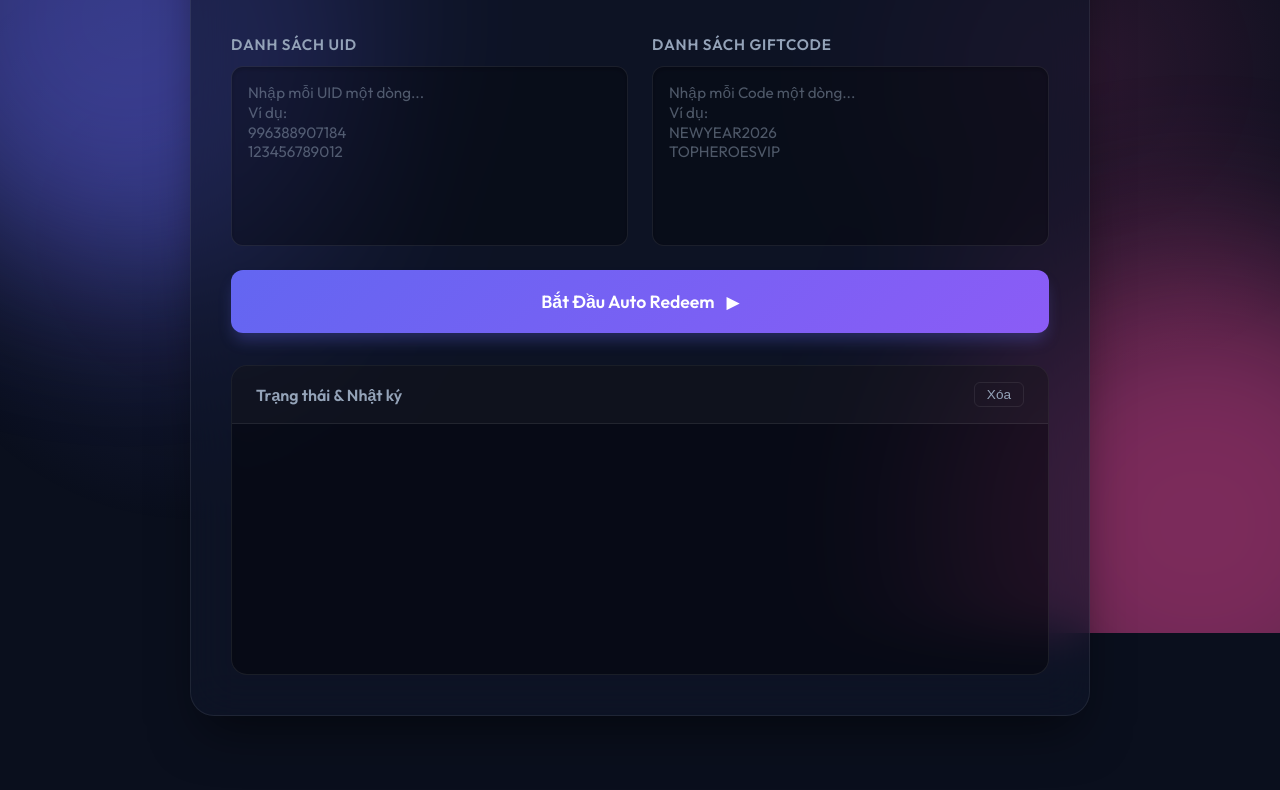
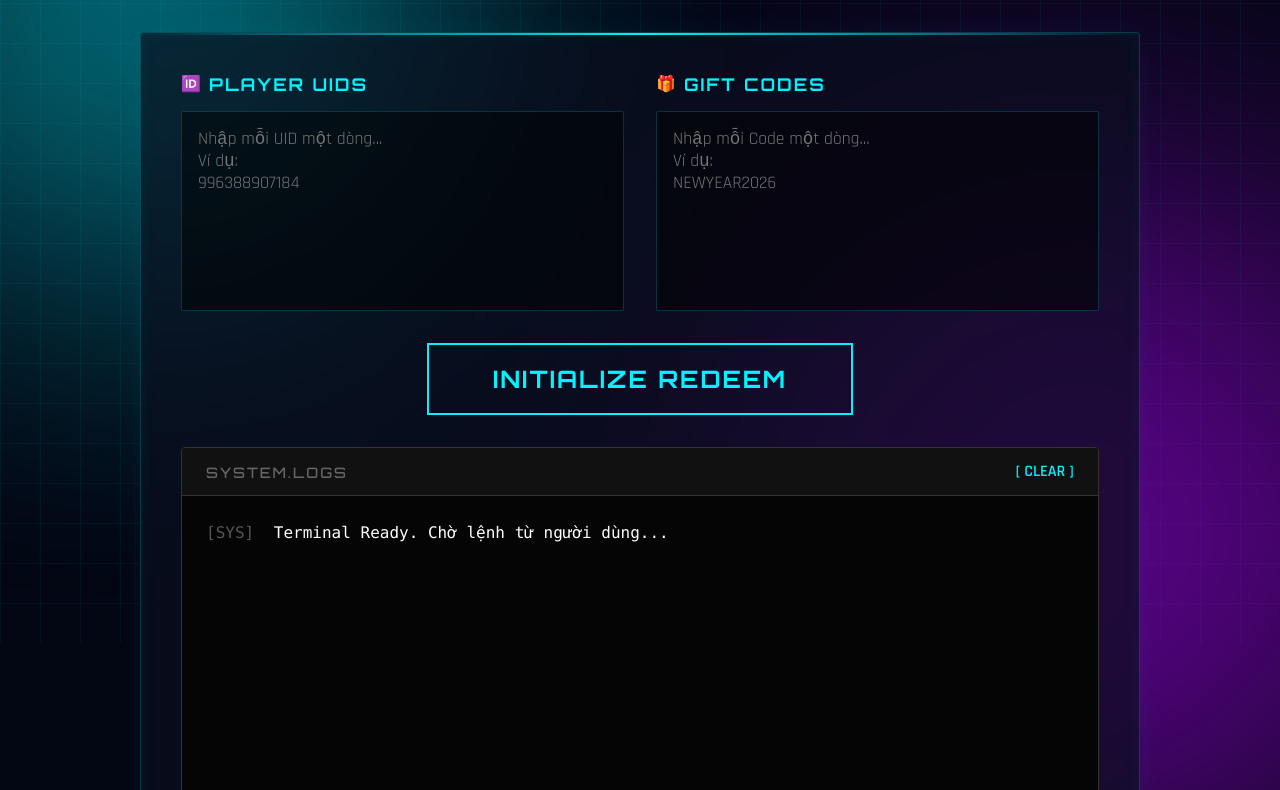
Before and after one commit to namha-MG/topheroes-redeem, a plain HTML site: page index.html in a window 1280 px wide. Shown: the part 167-957 px from the top of the page. Before the commit the page ends 915 px from the top, so only its background shows below. Drawn offline with Linux system fonts and the light colour scheme.

Commit message:
feat: upgrade UI to cyberpunk gaming style

```diff
--- a/index.html
+++ b/index.html
@@ -3,44 +3,57 @@
 <head>
     <meta charset="UTF-8">
     <meta name="viewport" content="width=device-width, initial-scale=1.0">
-    <title>TopHeroes Auto Redeem</title>
-    <link href="https://fonts.googleapis.com/css2?family=Outfit:wght@300;400;600;800&display=swap" rel="stylesheet">
+    <title>TopHeroes Auto Redeem Pro</title>
+    <link rel="preconnect" href="https://fonts.googleapis.com">
+    <link rel="preconnect" href="https://fonts.gstatic.com" crossorigin>
+    <link href="https://fonts.googleapis.com/css2?family=Orbitron:wght@500;700;900&family=Rajdhani:wght@400;500;600;700&display=swap" rel="stylesheet">
     <link rel="stylesheet" href="style.css">
 </head>
 <body>
-    <div class="background-animation"></div>
+    <div class="cyber-grid"></div>
+    <div class="glow-orb orb-1"></div>
+    <div class="glow-orb orb-2"></div>
 
-    <div class="container glass-panel">
-        <header>
-            <h1>TopHeroes <span>Auto Redeem</span></h1>
-            <p>Công cụ tự động đăng nhập và nhập Giftcode</p>
+    <div class="app-wrapper">
+        <header class="cyber-header">
+            <h1 class="glitch-text" data-text="TOPHEROES">TOPHEROES</h1>
+            <h2 class="sub-heading">AUTO REDEEM <span>SYSTEM</span></h2>
         </header>
 
-        <div class="main-content">
-            <div class="input-group">
-                <div class="input-col">
-                    <label for="uids">Danh sách UID</label>
-                    <textarea id="uids" placeholder="Nhập mỗi UID một dòng...&#10;Ví dụ:&#10;996388907184&#10;123456789012"></textarea>
+        <div class="main-dashboard">
+            <div class="input-section">
+                <div class="input-card">
+                    <div class="card-header">
+                        <span class="icon">🆔</span>
+                        <h3>PLAYER UIDS</h3>
+                    </div>
+                    <textarea id="uids" class="cyber-input" placeholder="Nhập mỗi UID một dòng...&#10;Ví dụ:&#10;996388907184"></textarea>
                 </div>
 
-                <div class="input-col">
-                    <label for="codes">Danh sách Giftcode</label>
-                    <textarea id="codes" placeholder="Nhập mỗi Code một dòng...&#10;Ví dụ:&#10;NEWYEAR2026&#10;TOPHEROESVIP"></textarea>
+                <div class="input-card">
+                    <div class="card-header">
+                        <span class="icon">🎁</span>
+                        <h3>GIFT CODES</h3>
+                    </div>
+                    <textarea id="codes" class="cyber-input" placeholder="Nhập mỗi Code một dòng...&#10;Ví dụ:&#10;NEWYEAR2026"></textarea>
                 </div>
             </div>
 
-            <button id="startBtn" onclick="startRedeem()">
-                <span class="btn-text">Bắt Đầu Auto Redeem</span>
-                <span class="btn-icon">▶</span>
-            </button>
-        </div>
+            <div class="action-section">
+                <button id="startBtn" class="cyber-btn" onclick="startRedeem()">
+                    <span class="btn-text">INITIALIZE REDEEM</span>
+                </button>
+            </div>
 
-        <div class="log-container">
-            <div class="log-header">
-                <h3>Trạng thái & Nhật ký</h3>
-                <button class="clear-log" onclick="clearLogs()">Xóa</button>
+            <div class="terminal-section">
+                <div class="terminal-header">
+                    <div class="terminal-title">SYSTEM.LOGS</div>
+                    <button class="clear-btn" onclick="clearLogs()">[ CLEAR ]</button>
+                </div>
+                <div id="logBox" class="terminal-body">
+                    <div class="log-entry info"><span class="time">[SYS]</span> Terminal Ready. Chờ lệnh từ người dùng...</div>
+                </div>
             </div>
-            <div id="logBox" class="log-box"></div>
         </div>
     </div>
 
--- a/style.css
+++ b/style.css
@@ -1,19 +1,17 @@
 :root {
-    --bg-dark: #0a0f1d;
-    --primary: #6366f1;
-    --primary-hover: #4f46e5;
-    --secondary: #ec4899;
-    --accent: #8b5cf6;
-    --text-main: #f8fafc;
-    --text-muted: #94a3b8;
-    --glass-bg: rgba(15, 23, 42, 0.6);
-    --glass-border: rgba(255, 255, 255, 0.08);
-    --input-bg: rgba(0, 0, 0, 0.3);
+    --bg-color: #030613;
+    --grid-color: rgba(0, 243, 255, 0.05);
+    --primary: #00f3ff;
+    --secondary: #ff003c;
+    --accent: #b500ff;
+    --text-main: #e0f2fe;
+    --text-dim: #7dd3fc;
+    --panel-bg: rgba(10, 15, 30, 0.7);
+    --border-color: rgba(0, 243, 255, 0.2);
 
-    --success: #10b981;
-    --error: #ef4444;
-    --info: #3b82f6;
-    --warning: #f59e0b;
+    --success: #00ff88;
+    --error: #ff003c;
+    --warning: #ffb800;
 }
 
 * {
@@ -23,294 +21,265 @@
 }
 
 body {
-    font-family: 'Outfit', sans-serif;
-    background-color: var(--bg-dark);
+    background-color: var(--bg-color);
     color: var(--text-main);
+    font-family: 'Rajdhani', sans-serif;
     min-height: 100vh;
     display: flex;
     justify-content: center;
     align-items: center;
+    overflow-x: hidden;
     padding: 2rem;
-    position: relative;
-    overflow-x: hidden;
 }
 
 /* Background Effects */
-.background-animation {
+.cyber-grid {
     position: fixed;
-    top: 0;
-    left: 0;
-    width: 100vw;
-    height: 100vh;
-    z-index: -1;
-    overflow: hidden;
-    background: radial-gradient(circle at 15% 50%, rgba(99, 102, 241, 0.15), transparent 25%),
-                radial-gradient(circle at 85% 30%, rgba(236, 72, 153, 0.15), transparent 25%);
+    top: 0; left: 0; right: 0; bottom: 0;
+    background-image:
+        linear-gradient(var(--grid-color) 1px, transparent 1px),
+        linear-gradient(90deg, var(--grid-color) 1px, transparent 1px);
+    background-size: 40px 40px;
+    z-index: -2;
+    perspective: 1000px;
+    transform-origin: center top;
+    animation: gridMove 20s linear infinite;
 }
 
-.background-animation::before, .background-animation::after {
-    content: '';
-    position: absolute;
-    width: 60vh;
-    height: 60vh;
-    border-radius: 50%;
-    filter: blur(80px);
-    opacity: 0.5;
-    animation: float 10s infinite ease-in-out alternate;
+@keyframes gridMove {
+    0% { transform: translateY(0); }
+    100% { transform: translateY(40px); }
 }
 
-.background-animation::before {
-    background: var(--primary);
-    top: -10%;
-    left: -10%;
+.glow-orb {
+    position: fixed;
+    border-radius: 50%;
+    filter: blur(120px);
+    z-index: -1;
+    opacity: 0.4;
+    animation: pulse 8s alternate infinite;
 }
 
-.background-animation::after {
-    background: var(--secondary);
-    bottom: -10%;
-    right: -10%;
-    animation-delay: -5s;
+.orb-1 {
+    width: 500px; height: 500px;
+    background: var(--primary);
+    top: -100px; left: -100px;
 }
 
-@keyframes float {
-    0% { transform: translate(0, 0) scale(1); }
-    100% { transform: translate(30px, 50px) scale(1.1); }
+.orb-2 {
+    width: 600px; height: 600px;
+    background: var(--accent);
+    bottom: -200px; right: -100px;
+    animation-delay: -4s;
 }
 
-/* Container & Glassmorphism */
-.container {
-    width: 100%;
-    max-width: 900px;
-    z-index: 1;
-    display: flex;
-    flex-direction: column;
-    gap: 2rem;
+@keyframes pulse {
+    0% { transform: scale(1); opacity: 0.3; }
+    100% { transform: scale(1.2); opacity: 0.5; }
 }
 
-.glass-panel {
-    background: var(--glass-bg);
-    backdrop-filter: blur(24px);
-    -webkit-backdrop-filter: blur(24px);
-    border: 1px solid var(--glass-border);
-    border-radius: 24px;
-    padding: 2.5rem;
-    box-shadow: 0 25px 50px -12px rgba(0, 0, 0, 0.5);
+/* Layout */
+.app-wrapper {
+    width: 100%;
+    max-width: 1000px;
+    position: relative;
+    z-index: 10;
 }
 
-header {
+/* Header */
+.cyber-header {
     text-align: center;
-    margin-bottom: 1rem;
+    margin-bottom: 3rem;
 }
 
-header h1 {
-    font-size: 2.5rem;
-    font-weight: 800;
-    letter-spacing: -0.02em;
+.glitch-text {
+    font-family: 'Orbitron', sans-serif;
+    font-size: 4rem;
+    font-weight: 900;
+    color: #fff;
+    text-transform: uppercase;
+    position: relative;
+    text-shadow: 0 0 10px rgba(0, 243, 255, 0.5);
     margin-bottom: 0.5rem;
 }
 
-header h1 span {
-    background: linear-gradient(135deg, var(--primary), var(--secondary));
-    -webkit-background-clip: text;
-    -webkit-text-fill-color: transparent;
-    background-clip: text;
+.sub-heading {
+    font-family: 'Orbitron', sans-serif;
+    color: var(--text-dim);
+    font-size: 1.5rem;
+    letter-spacing: 4px;
+}
+.sub-heading span {
+    color: var(--secondary);
+    text-shadow: 0 0 10px rgba(255, 0, 60, 0.5);
 }
 
-header p {
-    color: var(--text-muted);
-    font-size: 1.1rem;
+/* Main Dashboard */
+.main-dashboard {
+    background: var(--panel-bg);
+    border: 1px solid var(--border-color);
+    box-shadow: 0 0 30px rgba(0, 243, 255, 0.05), inset 0 0 20px rgba(0, 243, 255, 0.05);
+    border-radius: 4px;
+    padding: 2.5rem;
+    backdrop-filter: blur(10px);
+    position: relative;
 }
 
-/* Input Area */
-.input-group {
-    display: flex;
-    gap: 1.5rem;
-    margin-bottom: 1.5rem;
+.main-dashboard::before {
+    content: '';
+    position: absolute;
+    top: 0; left: 0; right: 0;
+    height: 2px;
+    background: linear-gradient(90deg, transparent, var(--primary), transparent);
 }
 
-.input-col {
-    flex: 1;
+.input-section {
+    display: grid;
+    grid-template-columns: 1fr 1fr;
+    gap: 2rem;
+    margin-bottom: 2rem;
+}
+
+.input-card {
     display: flex;
     flex-direction: column;
-    gap: 0.75rem;
+    gap: 1rem;
 }
 
-label {
-    font-weight: 600;
-    color: var(--text-muted);
-    font-size: 0.95rem;
-    text-transform: uppercase;
-    letter-spacing: 0.05em;
+.card-header {
+    display: flex;
+    align-items: center;
+    gap: 0.5rem;
 }
 
-textarea {
-    width: 100%;
-    height: 180px;
-    background: var(--input-bg);
-    border: 1px solid var(--glass-border);
-    border-radius: 12px;
-    padding: 1rem;
-    color: var(--text-main);
-    font-family: 'Outfit', monospace;
-    font-size: 0.95rem;
-    resize: none;
-    transition: all 0.3s ease;
-    box-shadow: inset 0 2px 4px rgba(0,0,0,0.2);
+.card-header h3 {
+    font-family: 'Orbitron', sans-serif;
+    color: var(--primary);
+    font-size: 1.1rem;
+    letter-spacing: 2px;
 }
 
-textarea:focus {
+.cyber-input {
+    width: 100%;
+    height: 200px;
+    background: rgba(0, 0, 0, 0.5);
+    border: 1px solid rgba(0, 243, 255, 0.2);
+    color: #fff;
+    font-family: 'Rajdhani', monospace;
+    font-size: 1.1rem;
+    padding: 1rem;
+    resize: none;
     outline: none;
-    border-color: var(--primary);
-    box-shadow: 0 0 0 3px rgba(99, 102, 241, 0.2), inset 0 2px 4px rgba(0,0,0,0.2);
+    transition: all 0.3s;
+    border-radius: 2px;
 }
 
-textarea::placeholder {
-    color: rgba(148, 163, 184, 0.5);
+.cyber-input:focus {
+    border-color: var(--primary);
+    box-shadow: 0 0 15px rgba(0, 243, 255, 0.2), inset 0 0 10px rgba(0, 243, 255, 0.1);
 }
 
-/* Custom Scrollbar for Textarea & Log */
-::-webkit-scrollbar {
-    width: 8px;
-}
-::-webkit-scrollbar-track {
-    background: rgba(0,0,0,0.2);
-    border-radius: 4px;
-}
-::-webkit-scrollbar-thumb {
-    background: rgba(255,255,255,0.2);
-    border-radius: 4px;
-}
-::-webkit-scrollbar-thumb:hover {
-    background: rgba(255,255,255,0.3);
+/* Scrollbar */
+::-webkit-scrollbar { width: 6px; }
+::-webkit-scrollbar-track { background: rgba(0,0,0,0.3); }
+::-webkit-scrollbar-thumb { background: var(--primary); border-radius: 0; }
+
+/* Button */
+.action-section {
+    margin-bottom: 2rem;
+    text-align: center;
 }
 
-/* Button */
-button#startBtn {
-    width: 100%;
-    padding: 1.25rem;
-    border: none;
-    border-radius: 12px;
-    background: linear-gradient(135deg, var(--primary), var(--accent));
-    color: white;
-    font-family: inherit;
-    font-size: 1.1rem;
-    font-weight: 600;
+.cyber-btn {
+    position: relative;
+    background: transparent;
+    color: var(--primary);
+    font-family: 'Orbitron', sans-serif;
+    font-size: 1.5rem;
+    font-weight: 700;
+    letter-spacing: 2px;
+    padding: 1.2rem 4rem;
+    border: 2px solid var(--primary);
     cursor: pointer;
-    display: flex;
-    justify-content: center;
-    align-items: center;
-    gap: 0.75rem;
-    transition: all 0.3s ease;
-    box-shadow: 0 10px 15px -3px rgba(99, 102, 241, 0.3);
+    overflow: hidden;
+    transition: all 0.3s;
+    text-transform: uppercase;
 }
 
-button#startBtn:hover {
-    transform: translateY(-2px);
-    box-shadow: 0 15px 20px -3px rgba(99, 102, 241, 0.4);
-    filter: brightness(1.1);
+.cyber-btn:hover:not(:disabled) {
+    background: var(--primary);
+    color: #000;
+    box-shadow: 0 0 30px var(--primary);
 }
 
-button#startBtn:active {
-    transform: translateY(0);
+.cyber-btn:disabled {
+    border-color: #555;
+    color: #555;
+    cursor: not-allowed;
 }
 
-button#startBtn:disabled {
-    background: var(--text-muted);
-    cursor: not-allowed;
-    transform: none;
-    box-shadow: none;
-    opacity: 0.7;
+/* Terminal */
+.terminal-section {
+    background: #050505;
+    border: 1px solid #333;
+    border-radius: 4px;
+    overflow: hidden;
 }
 
-.btn-icon {
-    font-size: 0.9em;
-}
-
-/* Log Container */
-.log-container {
-    background: rgba(0, 0, 0, 0.4);
-    border-radius: 16px;
-    border: 1px solid var(--glass-border);
-    overflow: hidden;
-    display: flex;
-    flex-direction: column;
-}
-
-.log-header {
+.terminal-header {
+    background: #111;
+    padding: 0.8rem 1.5rem;
     display: flex;
     justify-content: space-between;
     align-items: center;
-    padding: 1rem 1.5rem;
-    background: rgba(255, 255, 255, 0.03);
-    border-bottom: 1px solid var(--glass-border);
+    border-bottom: 1px solid #333;
 }
 
-.log-header h3 {
+.terminal-title {
+    font-family: 'Orbitron', sans-serif;
+    color: #666;
+    letter-spacing: 2px;
+    font-size: 0.9rem;
+}
+
+.clear-btn {
+    background: none;
+    border: none;
+    color: var(--primary);
+    font-family: 'Rajdhani', sans-serif;
+    cursor: pointer;
     font-size: 1rem;
     font-weight: 600;
-    color: var(--text-muted);
 }
 
-.clear-log {
-    background: transparent;
-    border: 1px solid var(--glass-border);
-    color: var(--text-muted);
-    padding: 0.25rem 0.75rem;
-    border-radius: 6px;
-    font-size: 0.85rem;
-    cursor: pointer;
-    transition: all 0.2s ease;
+.clear-btn:hover {
+    color: #fff;
+    text-shadow: 0 0 5px var(--primary);
 }
 
-.clear-log:hover {
-    background: rgba(255,255,255,0.1);
-    color: white;
+.terminal-body {
+    height: 300px;
+    padding: 1.5rem;
+    overflow-y: auto;
+    font-family: 'Consolas', 'Courier New', monospace;
+    font-size: 1rem;
+    line-height: 1.6;
 }
 
-.log-box {
-    height: 250px;
-    overflow-y: auto;
-    padding: 1rem 1.5rem;
-    font-family: 'Consolas', 'Courier New', monospace;
-    font-size: 0.9rem;
-    line-height: 1.6;
-    display: flex;
-    flex-direction: column;
-    gap: 0.5rem;
-}
-
-.log-entry {
-    animation: fadeIn 0.3s ease;
-    word-break: break-all;
-}
-
-.log-entry.info { color: var(--text-main); }
+.log-entry { margin-bottom: 0.4rem; animation: slideIn 0.2s ease; }
+.log-entry.info { color: #fff; }
 .log-entry.success { color: var(--success); }
 .log-entry.error { color: var(--error); }
 .log-entry.warning { color: var(--warning); }
+.log-entry .time { color: #555; margin-right: 10px; }
 
-.log-entry .time {
-    color: var(--text-muted);
-    margin-right: 0.5rem;
-    font-size: 0.8em;
+@keyframes slideIn {
+    from { transform: translateX(-10px); opacity: 0; }
+    to { transform: translateX(0); opacity: 1; }
 }
 
-@keyframes fadeIn {
-    from { opacity: 0; transform: translateY(5px); }
-    to { opacity: 1; transform: translateY(0); }
+@media (max-width: 768px) {
+    .input-section { grid-template-columns: 1fr; }
+    .glitch-text { font-size: 2.5rem; }
+    .main-dashboard { padding: 1.5rem; }
 }
-
-/* Responsive */
-@media (max-width: 768px) {
-    .input-group {
-        flex-direction: column;
-    }
-
-    .glass-panel {
-        padding: 1.5rem;
-    }
-
-    header h1 {
-        font-size: 2rem;
-    }
-}
```
